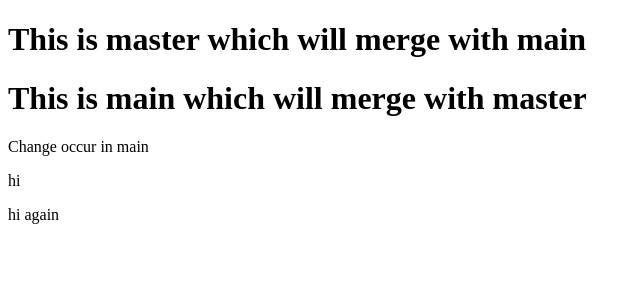
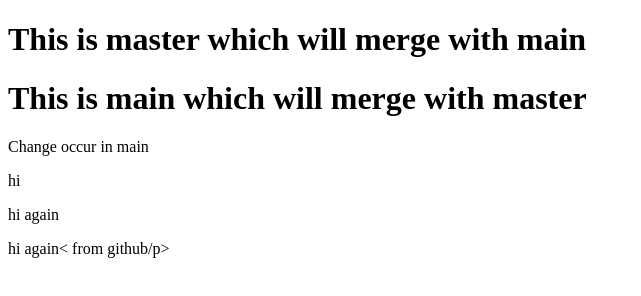
Before and after one commit to MH-FARDIN/Projects, a plain HTML site: page index.html in a window 1280 px wide. Shown: the whole page, without its empty margins (0-641 px from the left). Drawn offline with Linux system fonts and the light colour scheme.

Commit message:
Update index.html

```diff
--- a/index.html
+++ b/index.html
@@ -13,6 +13,7 @@
     <p>Change occur in main</p>
     <p>hi</p>
     <p>hi again</p>
+    <p>hi again< from github/p>
 
 </body>
 
```
